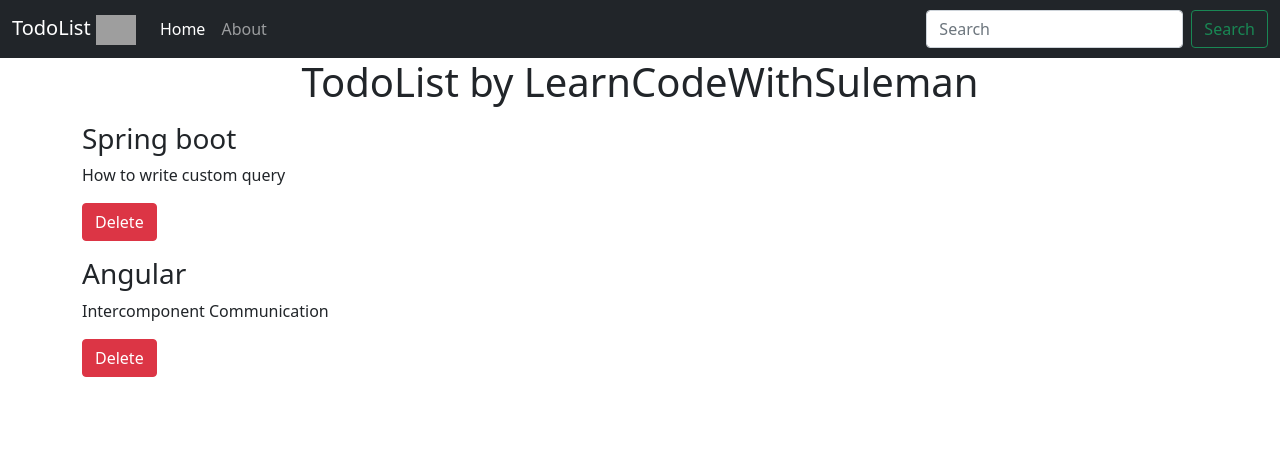
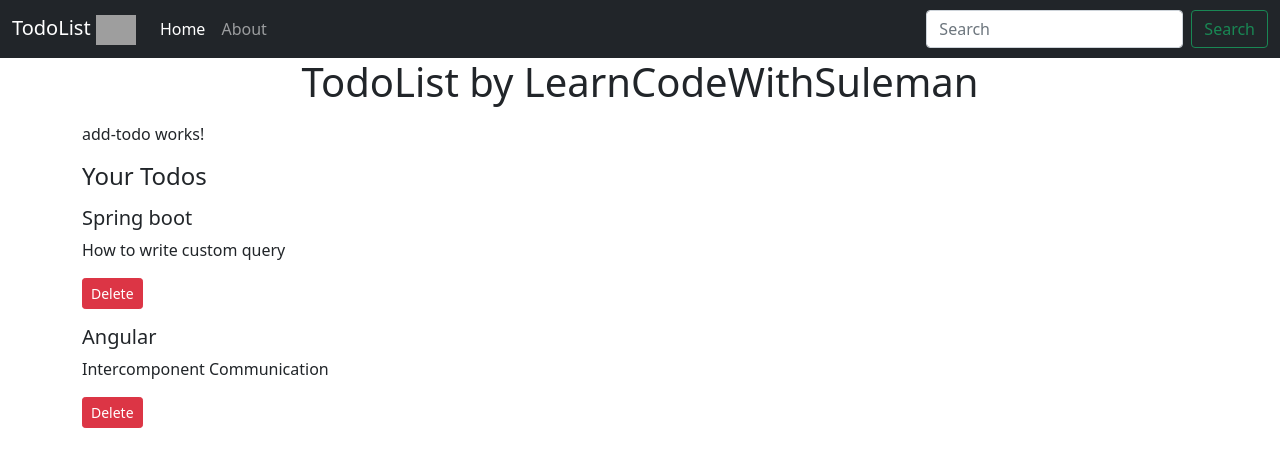
Before and after one commit to fsuleman2/todo-list, an Angular app: page / in a window 1280 px wide. Shown: the top 466 px of the page. Built offline with nearby package versions, Linux system fonts and the light colour scheme; grey boxes are pictures that could not be loaded.

Commit message:
make change sin todo-item comp

```diff
--- a/src/app/MyComponents/todo-item/todo-item.component.html
+++ b/src/app/MyComponents/todo-item/todo-item.component.html
@@ -1,5 +1,5 @@
 <div class="my-3">
-    <h3>{{todo.title}}</h3>
+    <h5>{{todo.title}}</h5>
     <p>{{todo.desc}}</p>
-    <button class="btn btn-danger" (click)="onClick(todo)">Delete</button>
+    <button class="btn btn-sm btn-danger" (click)="onClick(todo)">Delete</button>
 </div>
--- a/src/app/MyComponents/todos/todos.component.html
+++ b/src/app/MyComponents/todos/todos.component.html
@@ -1,3 +1,5 @@
+<app-add-todo></app-add-todo>
+<h4>Your Todos</h4>
 <div *ngFor="let todo of todos">
     <app-todo-item [todo]="todo" (todoDelete)="deleteTodo($event)"></app-todo-item>
 </div>
```
